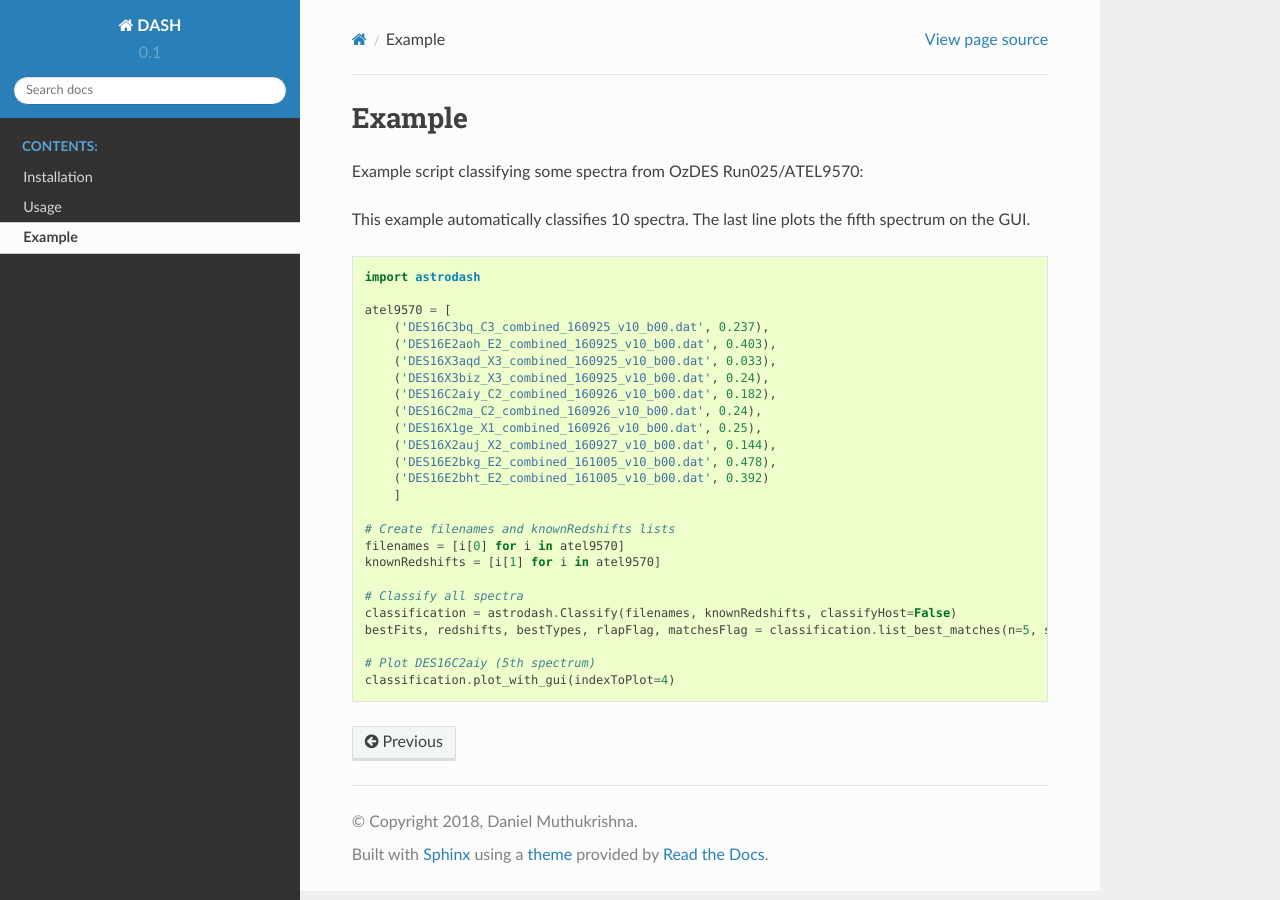
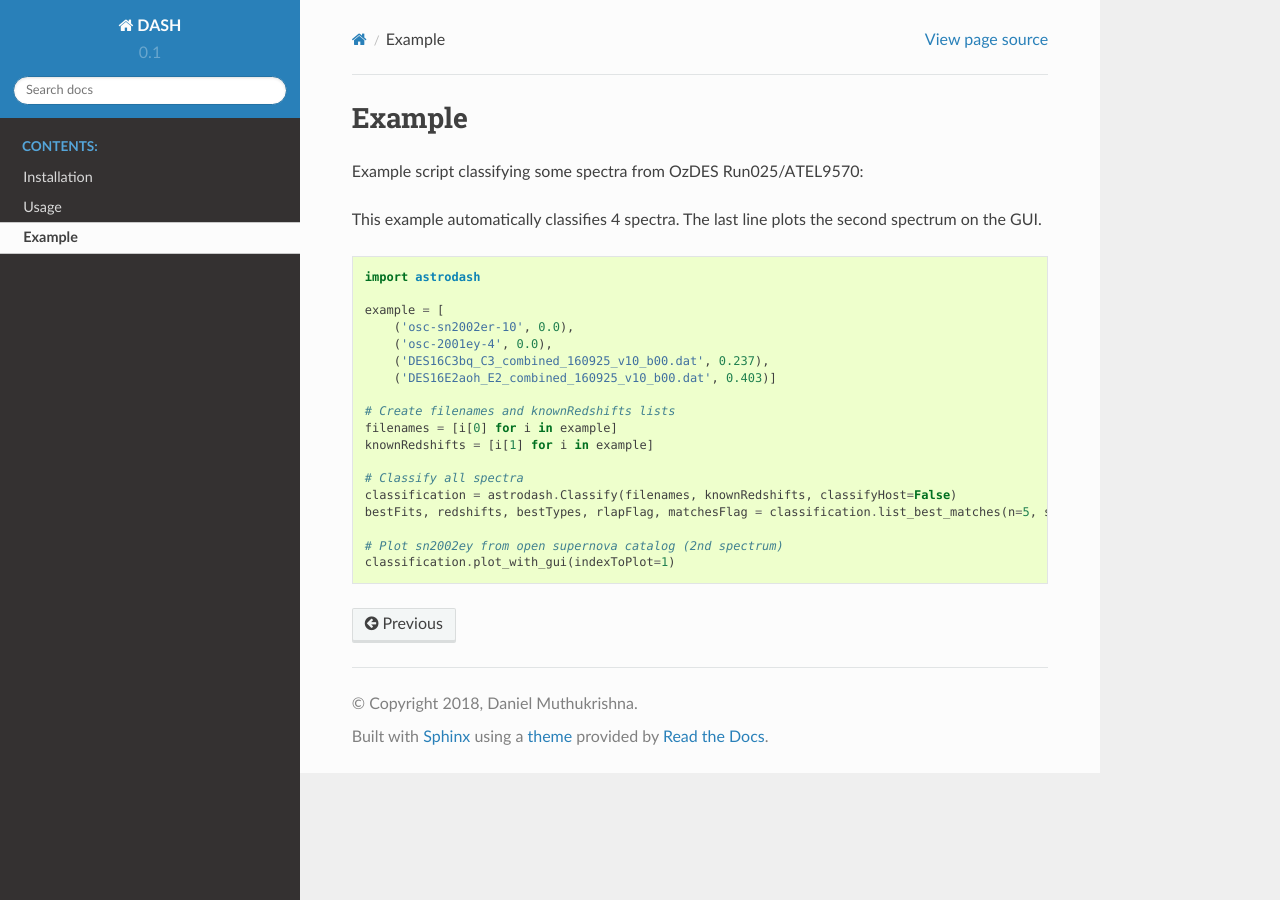
Before and after one commit to daniel-muthukrishna/astrodash, a Sphinx documentation site: the page built from docs/example.rst, in a window 1280 px wide. Built offline with Sphinx 7.4.7 and the Read the Docs theme 2.0.0, drawn with Linux system fonts in a browser that asks for light colours.

Commit message:
Updated example.rst in docs to include open supernova catalog spectra.

```diff
--- a/docs/example.rst
+++ b/docs/example.rst
@@ -4,32 +4,25 @@ Example
 
 Example script classifying some spectra from OzDES Run025/ATEL9570:
 
-This example automatically classifies 10 spectra. The last line plots the fifth spectrum on the GUI.
+This example automatically classifies 4 spectra. The last line plots the second spectrum on the GUI.
 
 .. code-block:: python
 
     import astrodash
 
-    atel9570 = [
+    example = [
+        ('osc-sn2002er-10', 0.0),
+        ('osc-2001ey-4', 0.0),
         ('DES16C3bq_C3_combined_160925_v10_b00.dat', 0.237),
-        ('DES16E2aoh_E2_combined_160925_v10_b00.dat', 0.403),
-        ('DES16X3aqd_X3_combined_160925_v10_b00.dat', 0.033),
-        ('DES16X3biz_X3_combined_160925_v10_b00.dat', 0.24),
-        ('DES16C2aiy_C2_combined_160926_v10_b00.dat', 0.182),
-        ('DES16C2ma_C2_combined_160926_v10_b00.dat', 0.24),
-        ('DES16X1ge_X1_combined_160926_v10_b00.dat', 0.25),
-        ('DES16X2auj_X2_combined_160927_v10_b00.dat', 0.144),
-        ('DES16E2bkg_E2_combined_161005_v10_b00.dat', 0.478),
-        ('DES16E2bht_E2_combined_161005_v10_b00.dat', 0.392)
-        ]
+        ('DES16E2aoh_E2_combined_160925_v10_b00.dat', 0.403)]
 
     # Create filenames and knownRedshifts lists
-    filenames = [i[0] for i in atel9570]
-    knownRedshifts = [i[1] for i in atel9570]
+    filenames = [i[0] for i in example]
+    knownRedshifts = [i[1] for i in example]
 
     # Classify all spectra
     classification = astrodash.Classify(filenames, knownRedshifts, classifyHost=False)
-    bestFits, redshifts, bestTypes, rlapFlag, matchesFlag = classification.list_best_matches(n=5, saveFilename='ATEL_best_fits.txt')
+    bestFits, redshifts, bestTypes, rlapFlag, matchesFlag = classification.list_best_matches(n=5, saveFilename='example_best_fits.txt')
 
-    # Plot DES16C2aiy (5th spectrum)
-    classification.plot_with_gui(indexToPlot=4)
+    # Plot sn2002ey from open supernova catalog (2nd spectrum)
+    classification.plot_with_gui(indexToPlot=1)
```
